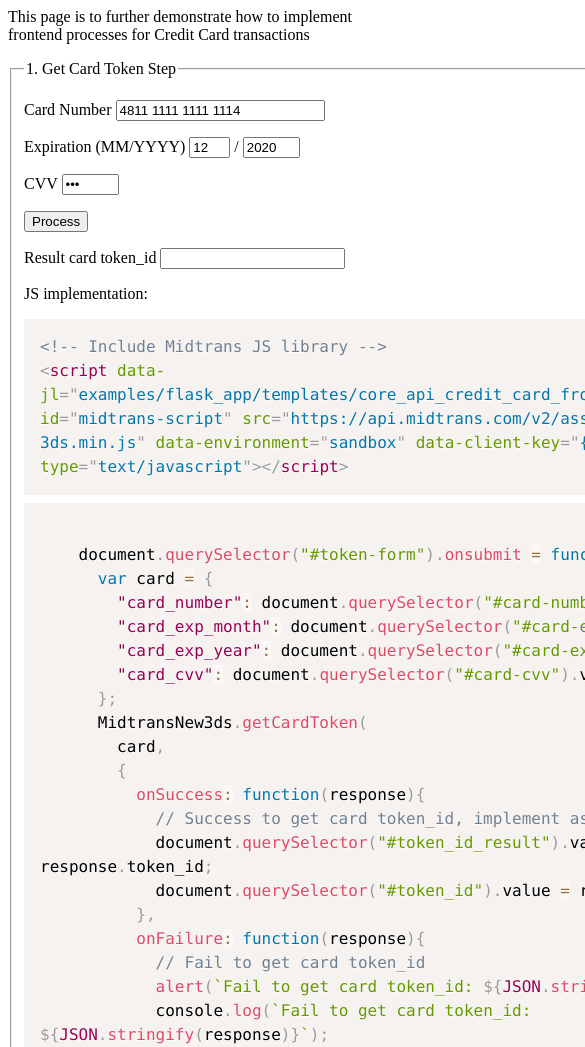
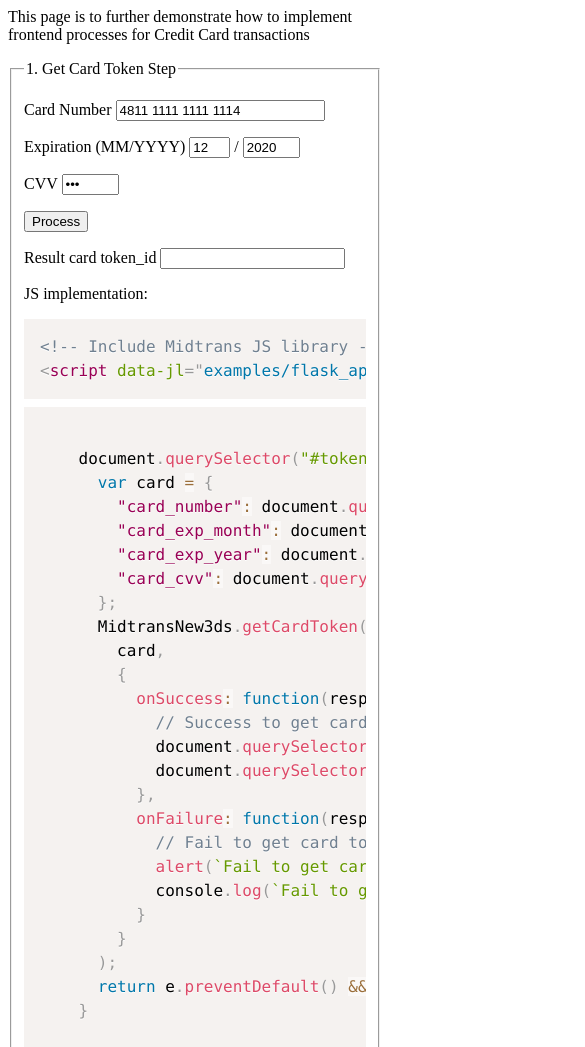
Before and after one commit to Midtrans/midtrans-python-client, a plain HTML site: page examples/flask_app/templates/core_api_credit_card_frontend_sample.html in a window 390 px wide. Shown: the top 1047 px of the page, 585 px wide, since content can reach past the window. Drawn offline with nearby package versions, Linux system fonts and the light colour scheme.

Commit message:
improve demo page css responsiveness

```diff
--- a/examples/flask_app/templates/core_api_credit_card_frontend_sample.html
+++ b/examples/flask_app/templates/core_api_credit_card_frontend_sample.html
@@ -8,8 +8,10 @@
     pre{
       font-size:75%;
     }
-    code[class*="language-"], pre[class*="language-"]{
-      white-space:pre-wrap;
+    /* Fix for fieldset width overflowing parent width */
+    fieldset {
+      min-width: 0;
+      max-width: 100%;
     }
   </style>
 </head>
```
